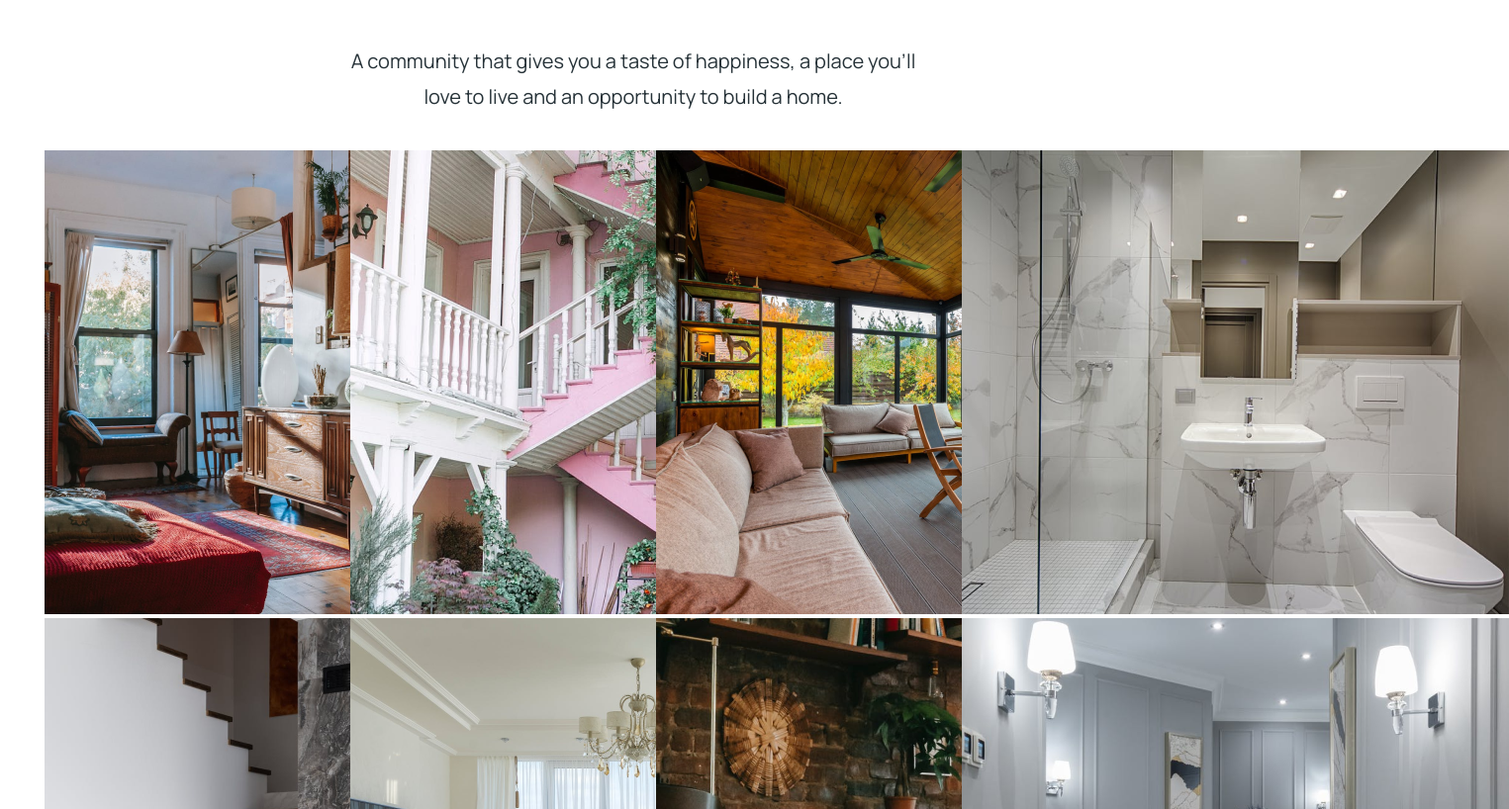
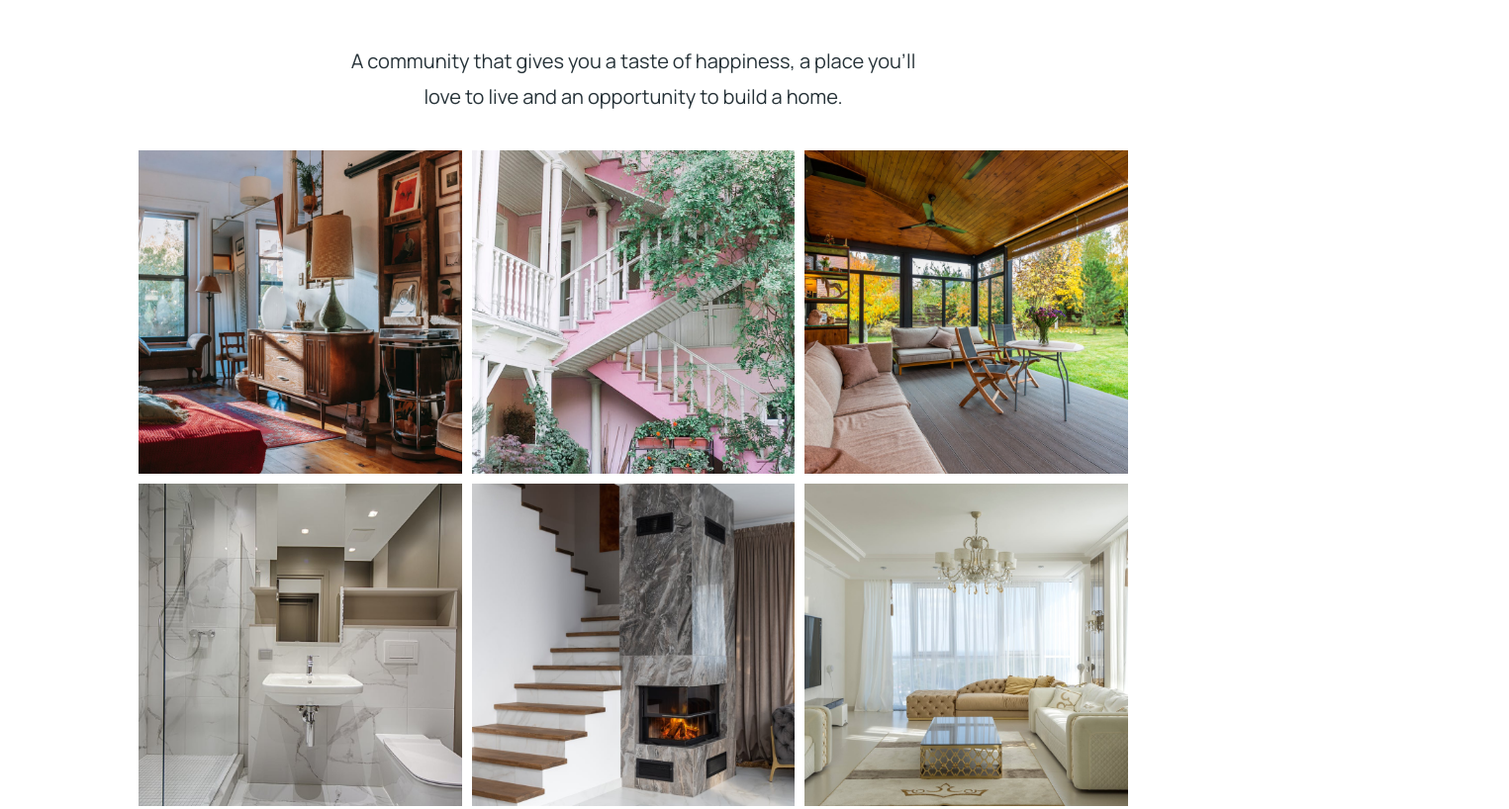
Before and after one commit to roguemacaroon/pineappleisland, a plain HTML site: page index.html in a window 1280 px wide. Shown: the part 3300-4118 px from the top of the page at 99% size, 1525 px wide, since content can reach past the window. Drawn offline with nearby package versions, Linux system fonts and the light colour scheme.

Commit message:
fixed image gallery with Solivan's help

```diff
--- a/index.html
+++ b/index.html
@@ -170,7 +170,7 @@
                 <p class="pdesk">A community that gives you a taste of happiness, a place you'll love to live and an
                     opportunity to build a home.</p>
             </div>
-            <div class="deskimages">
+            <div class="GalleryWrapper">
                 <!-- desktop images -->
                 <ul class="ImageGalleryDesktop">
                     <!-- img interior 1111 -->
--- a/style.css
+++ b/style.css
@@ -36,6 +36,10 @@
     --LineHeightFormInputTwo: 9em;
 
 }
+
+/* * {
+    box-sizing: border-box;
+} */
 
 html {
     font-family: var(--BodyFont);
@@ -309,7 +313,6 @@ nav {
     justify-content: space-between;
     align-items: flex-start;
     align-content: space-evenly;
-
     gap: 30%;
 }
 
@@ -364,48 +367,38 @@ nav {
     line-height: var(--LineHeightXLarge);
 }
 
-/* .deskgallerydesc {
-padding-left: 475px;
-display: flex;
-flex-direction: column;
-flex-wrap: wrap;
-justify-content: center;
-align-items: center;
-align-content: center;
-}    */
+/* Desktop Gallery */
+.ImagesGallery img {
+    width: 100%;
+    height: 100%;
+    display: block;
+    object-fit: cover;
+}
 
-/* .deskimages {
-row-gap: 10px;
-column-gap: 10px;
-display: flex;
-flex-wrap: wrap;
-flex-direction: row;
-justify-content: center;
-align-items: center;
-align-content: center;
-} */
+.ImagesGallery {
+    aspect-ratio: 1;
+    min-width: 250px;
+    width: 30%;
+    max-width: 500px;
+    list-style-type: none;
+}
 
 .ImageGalleryDesktop {
     display: flex;
-    flex-flow: wrap;
-    justify-content: space-around;
-    align-items: center;
-    align-content: center;
-    margin-right: 3px;
-
-
-
-
+    flex-wrap: wrap;
+    justify-content: center;
+    padding: 0%;
+    gap: 10px;
 }
 
-.ImagesGallery {
-
-    flex-basis: 30%;
-    max-width: 300px;
-    list-style-type: none;
-
+.GalleryWrapper {
+    width: 85%;
+    /* content takes up percent of page*/
+    max-width: 1440px;
+    /* content cannot exceed width beyond x*/
+    margin: 0 auto;
+    /* center content */
 }
-
 
 /* END GALLERY SECTION */
 /* FEATURES SECTION */
```
